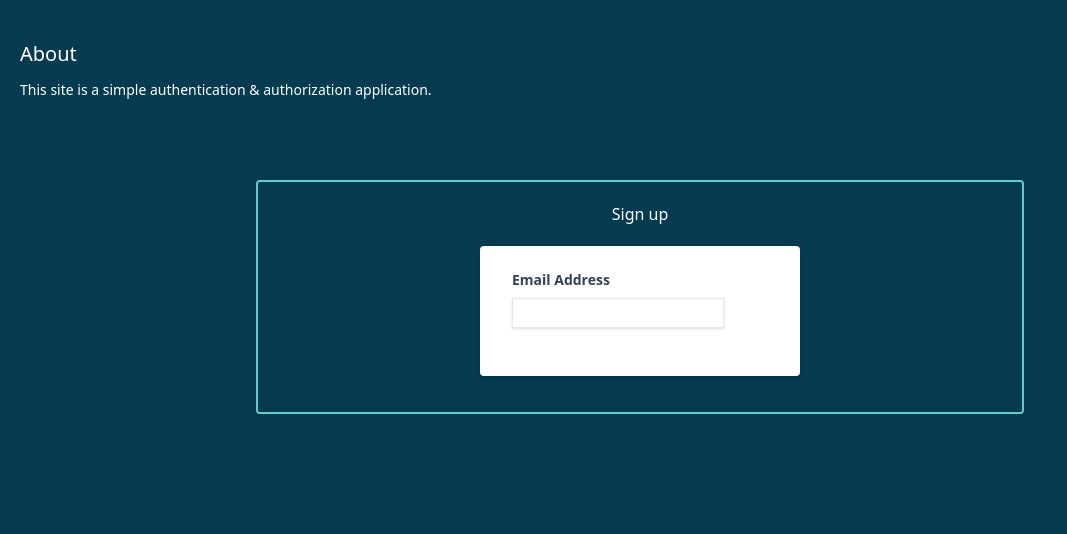
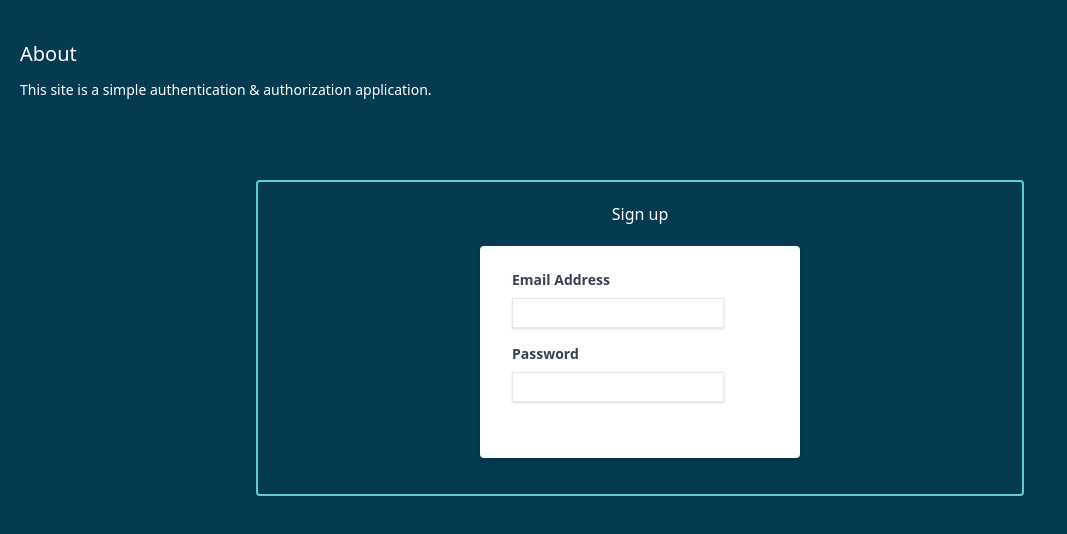
Before and after one commit to 999-juiceWRLD/registry_page, a React (Vite) app in the folder client/: page / in a window 1280 px wide. Shown: the top 534 px of the page, without its empty margins (0-1067 px from the left). Built offline with nearby package versions, Linux system fonts and the light colour scheme.

Commit message:
add password bar

```diff
--- a/client/src/components/Form.component.tsx
+++ b/client/src/components/Form.component.tsx
@@ -8,6 +8,12 @@ export const Form: React.FunctionComponent = () => {
                     </label>
                     <input type="text" className="shadow border text-gray-700 p-1 text-sm focus:outline-none focus:shadow-outline" />
                 </div>
+                <div className="mb-6">
+                    <label htmlFor="" className="block text-gray-700 text-sm font-bold mb-2">
+                        Password
+                    </label>
+                    <input type="password" className="shadow border text-gray-700 p-1 text-sm focus:outline-none focus:shadow-outline" />
+                </div>
             </form>
         </div>
     );
```
